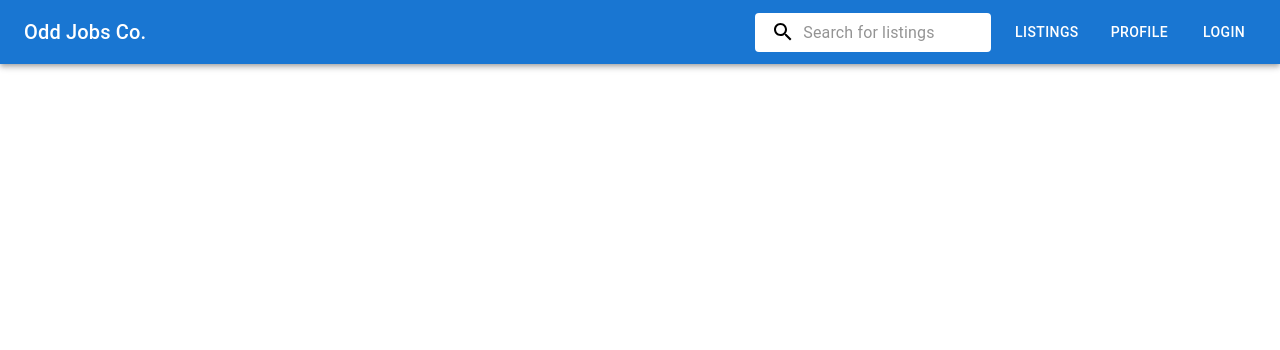
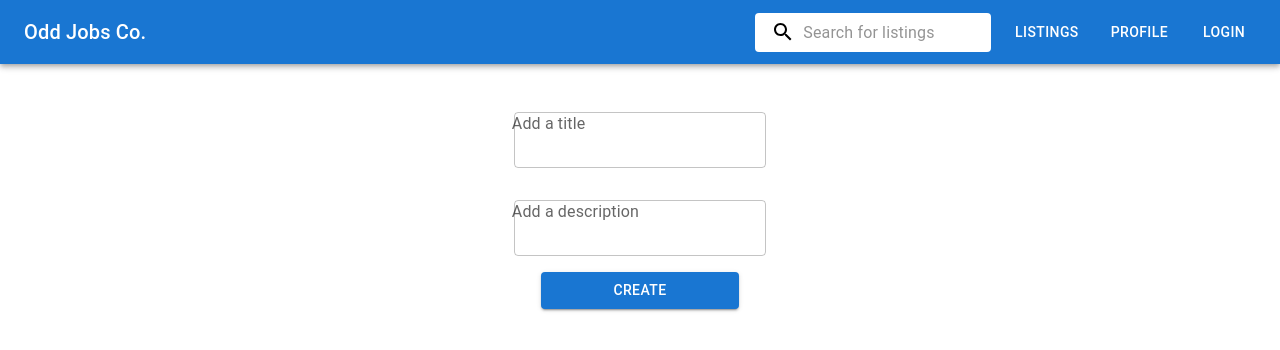
Before and after one commit to Vraj-P/OddJobsCO, a React (Create React App) app in the folder client/: page /create in a window 1280 px wide. Shown: the top 350 px of the page. Built offline with nearby package versions, Linux system fonts and the light colour scheme; the HTML template or start-up script is replaced by a standard one.

Commit message:
adds create and edit page

```diff
--- /dev/null
+++ b/client/src/pages/createEditPage/index.tsx
@@ -0,0 +1,78 @@
+import React, { useState } from "react";
+import { makeStyles } from "tss-react/mui";
+import { Button, TextField } from "@mui/material";
+
+const useStyles = makeStyles()((theme) => ({
+  container: {
+    // Make column
+    display: "flex",
+    flexDirection: "column",
+    alignItems: "center",
+    padding: "1rem",
+    justifyContent: "center",
+  },
+  root: {
+    display: "flex",
+    flexDirection: "column",
+    alignItems: "center",
+    padding: "1rem",
+    justifyContent: "center",
+    "& > *": {
+      margin: theme.spacing(1),
+      width: "25ch",
+    },
+  },
+  formContent: {
+    padding: "1rem",
+  },
+}));
+
+export const CreateEditPage = (editFlag: boolean) => {
+  const { classes } = useStyles();
+  const [listingData, setListingData] = useState({
+    title: "",
+    description: "",
+  });
+
+  const handleListingSubmit = (e: React.FormEvent<HTMLFormElement>) => {
+    e.preventDefault();
+    alert("submitted");
+  };
+
+  const handleListingChange = (e: React.ChangeEvent<HTMLInputElement>) => {
+    setListingData({ ...listingData, [e.target.name]: e.target.value });
+  };
+
+  return (
+    <div className={classes.container}>
+      <form
+        onSubmit={handleListingSubmit}
+        className={classes.root}
+        noValidate
+        autoComplete="off"
+      >
+        <TextField
+          className={classes.formContent}
+          id="outlined-basic"
+          label="Add a title"
+          variant="outlined"
+          name="title"
+          value={listingData.title}
+          onChange={handleListingChange}
+        />
+        <TextField
+          className={classes.formContent}
+          id="outlined-basic"
+          label="Add a description"
+          variant="outlined"
+          name="description"
+          value={listingData.description}
+          onChange={handleListingChange}
+        />
+        <Button variant="contained" color="primary" type="submit">
+          {editFlag ? "Edit" : "Create"}
+        </Button>
+      </form>
+    </div>
+  );
+};
--- a/client/src/routes.tsx
+++ b/client/src/routes.tsx
@@ -6,6 +6,7 @@ import ListingPage from "./pages/listing";
 import ProfilePage from "./pages/profile";
 import LoginForm from "./pages/login";
 import RegisterForm from "./pages/register";
+import { CreateEditPage } from "./pages/createEditPage";
 
 const Routes: React.FC = () => {
   return (
@@ -16,6 +17,8 @@ const Routes: React.FC = () => {
       <Route path="/listings" Component={ListingsPage} />
       <Route path="/login" Component={LoginForm} />
       <Route path="/register" Component={RegisterForm} />
+      <Route path="/create" Component={() => CreateEditPage(false)} />
+      <Route path="/edit" Component={() => CreateEditPage(true)} />
     </AppRoutes>
   );
 };
```
Also changed, not shown: client/src/pages/listings/index.tsx (+24 -16 lines), client/src/pages/login/index.tsx (+14 -25 lines).
